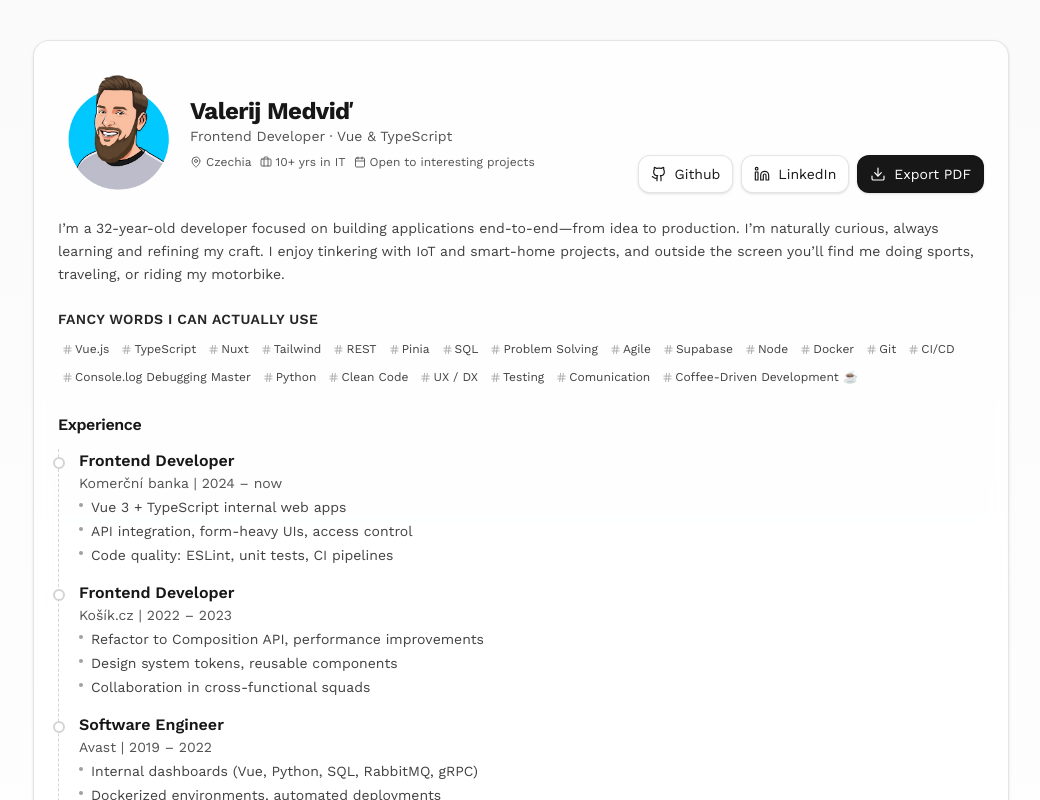
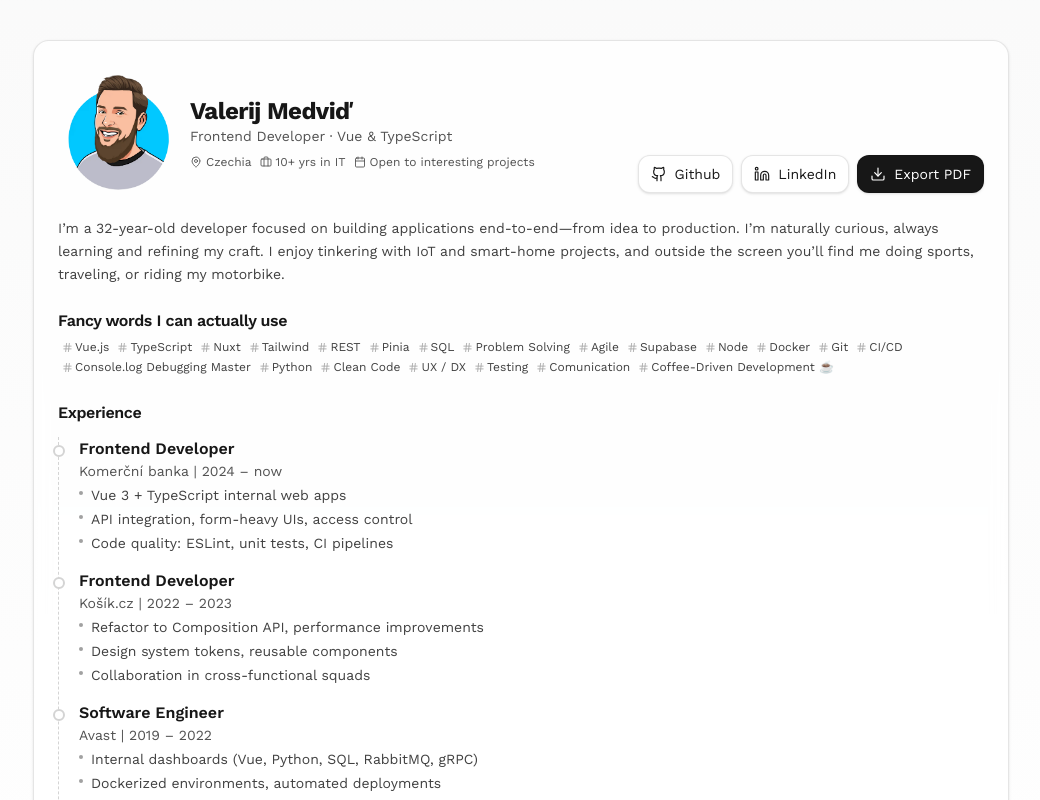
Before and after one commit to valerijmedvid/portfolio, a Vue app: page / in a window 1280 px wide. Shown: the top 800 px of the page, without its empty margins (119-1159 px from the left). Built offline with nearby package versions, Linux system fonts and the light colour scheme.

Commit message:
improve styles

```diff
--- a/src/components/SkillList.vue
+++ b/src/components/SkillList.vue
@@ -1,12 +1,8 @@
 <template>
   <!-- Skills section -->
   <div class="px-6 pb-6 print:px-0">
-    <h2
-      class="text-sm font-semibold text-neutral-800 dark:text-neutral-100 uppercase tracking-wide mb-2"
-    >
-      Fancy Words I Can Actually Use
-    </h2>
-    <div class="flex flex-wrap gap-1">
+    <h3 class="mb-1 text-base font-semibold tracking-tight">Fancy words I can actually use</h3>
+    <div class="flex flex-wrap">
       <UiTag
         v-for="(skill, index) in props.skillList"
         :key="skill"
--- a/src/components/ui/UiTag.vue
+++ b/src/components/ui/UiTag.vue
@@ -1,6 +1,6 @@
 <template>
   <span
-    class="group inline-flex items-center gap-0.5 px-1 py-1 text-xs cursor-pointer transition-colors duration-200"
+    class="group inline-flex items-center gap-0.5 px-1 py-0.5 text-xs cursor-pointer transition-colors duration-200"
   >
     <UiIcon
       name="hash"
```
